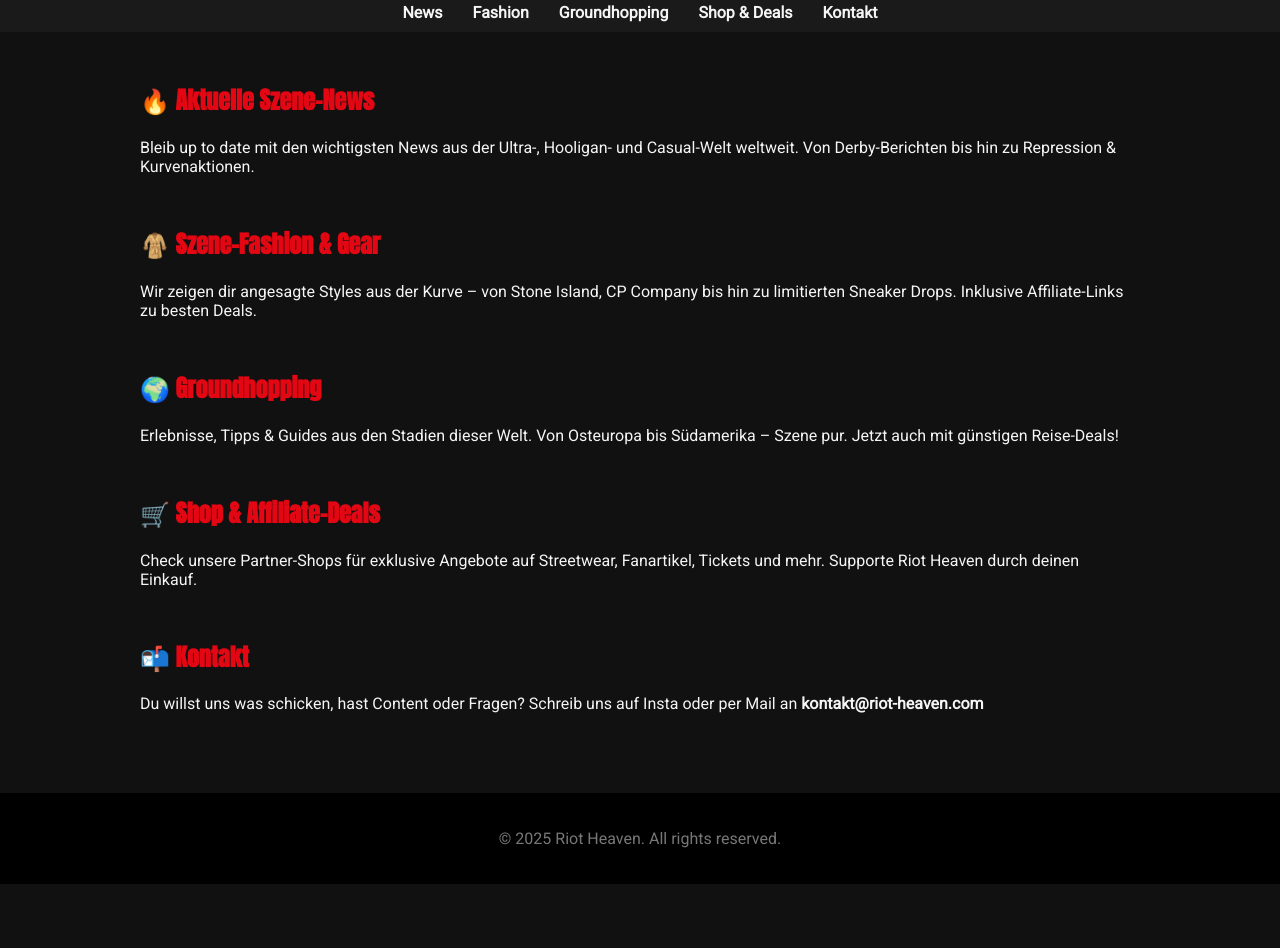
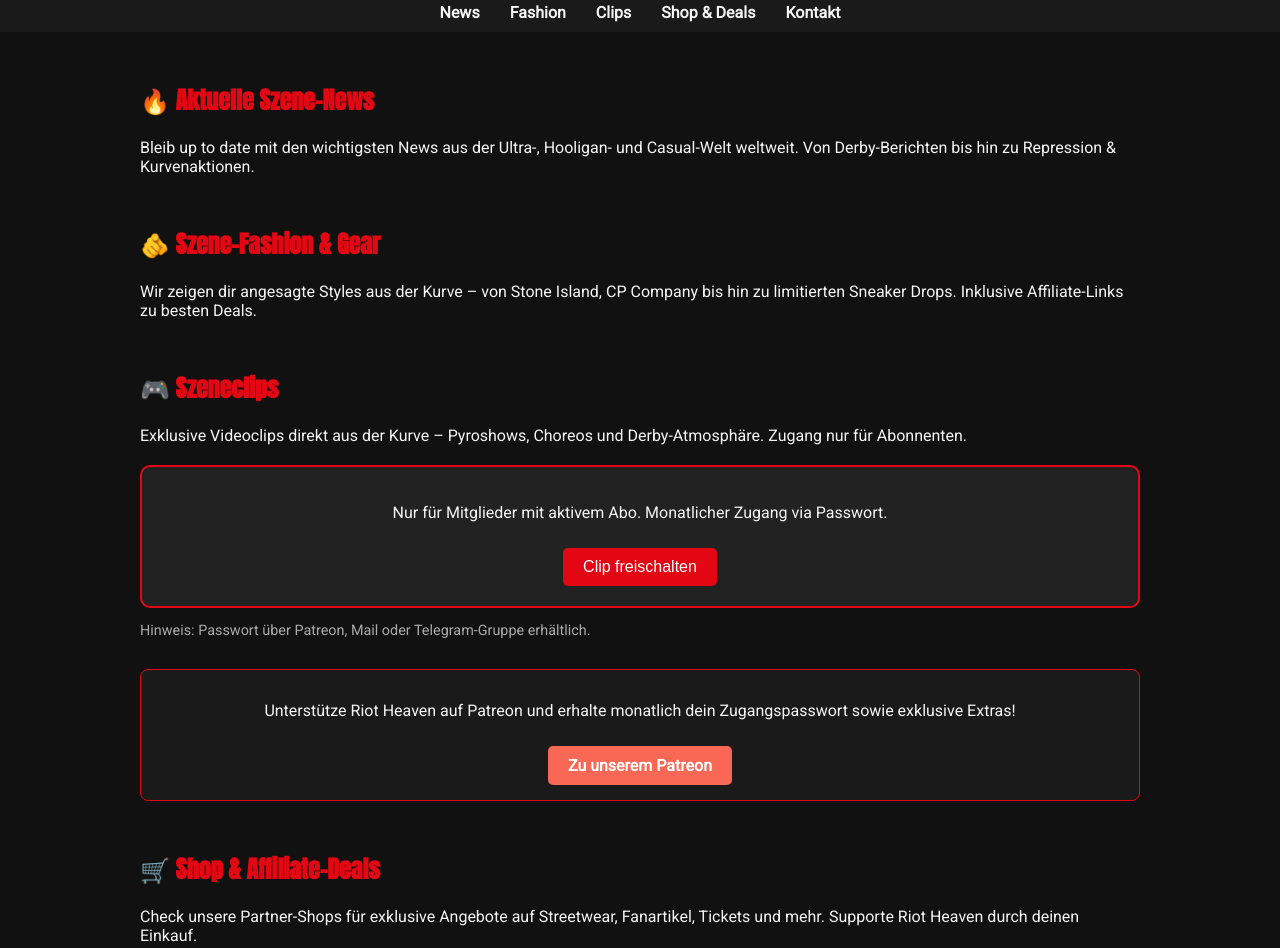
Before and after one commit to Riot-Heaven/Riot-Heaven, a plain HTML site: page index.html in a window 1280 px wide. Shown: the part 170-1118 px from the top of the page. Before the commit the page ends 1054 px from the top, so only its background shows below. Drawn offline with Linux system fonts and the light colour scheme.

Commit message:
Update index.html

```diff
--- a/index.html
+++ b/index.html
@@ -4,7 +4,7 @@
   <meta charset="UTF-8">
   <meta name="viewport" content="width=device-width, initial-scale=1.0">
   <title>Riot Heaven – Ultras, Hools & Casuals Worldwide</title>
-  <meta name="description" content="Riot Heaven – Deine Plattform für Ultras, Hooligans und Casual Culture weltweit. News, Fashion, Groundhopping, Szene und mehr.">
+  <meta name="description" content="Riot Heaven – Deine Plattform für Ultras, Hooligans und Casual Culture weltweit. News, Fashion, Szeneclips, Shop und mehr.">
   <link href="https://fonts.googleapis.com/css2?family=Anton&family=Roboto&display=swap" rel="stylesheet">
   <style>
     body {
@@ -51,6 +51,54 @@
       color: #e30613;
       font-family: 'Anton', sans-serif;
     }
+    iframe {
+      width: 100%;
+      height: 400px;
+      border: none;
+      margin-top: 15px;
+    }
+    .paywall {
+      background-color: #222;
+      padding: 20px;
+      border: 2px solid #e30613;
+      border-radius: 10px;
+      margin-top: 20px;
+      text-align: center;
+    }
+    .paywall button {
+      background-color: #e30613;
+      color: #fff;
+      border: none;
+      padding: 10px 20px;
+      font-size: 1rem;
+      cursor: pointer;
+      border-radius: 5px;
+      margin-top: 10px;
+    }
+    .paywall button:hover {
+      background-color: #ff1c1c;
+    }
+    .patreon-box {
+      background-color: #1a1a1a;
+      padding: 15px;
+      border: 1px solid #e30613;
+      border-radius: 8px;
+      margin-top: 30px;
+      text-align: center;
+    }
+    .patreon-box a {
+      display: inline-block;
+      background-color: #f96854;
+      color: #fff;
+      padding: 10px 20px;
+      text-decoration: none;
+      font-weight: bold;
+      border-radius: 5px;
+      margin-top: 10px;
+    }
+    .patreon-box a:hover {
+      background-color: #ff7a67;
+    }
     footer {
       background-color: #000;
       text-align: center;
@@ -58,6 +106,17 @@
       color: #777;
     }
   </style>
+  <script>
+    function unlockClips() {
+      const password = prompt("Gib dein Abo-Passwort ein:");
+      if(password === "riotpass") {
+        document.getElementById("vimeo-clip").style.display = "block";
+        document.getElementById("paywall").style.display = "none";
+      } else {
+        alert("Falsches Passwort. Zugang verweigert.");
+      }
+    }
+  </script>
 </head>
 <body>
   <header>
@@ -67,7 +126,7 @@
   <nav>
     <a href="#news">News</a>
     <a href="#fashion">Fashion</a>
-    <a href="#groundhopping">Groundhopping</a>
+    <a href="#clips">Clips</a>
     <a href="#affiliate">Shop & Deals</a>
     <a href="#kontakt">Kontakt</a>
   </nav>
@@ -77,12 +136,24 @@
       <p>Bleib up to date mit den wichtigsten News aus der Ultra-, Hooligan- und Casual-Welt weltweit. Von Derby-Berichten bis hin zu Repression & Kurvenaktionen.</p>
     </section>
     <section class="section" id="fashion">
-      <h2>🧥 Szene-Fashion & Gear</h2>
+      <h2>🫵 Szene-Fashion & Gear</h2>
       <p>Wir zeigen dir angesagte Styles aus der Kurve – von Stone Island, CP Company bis hin zu limitierten Sneaker Drops. Inklusive Affiliate-Links zu besten Deals.</p>
     </section>
-    <section class="section" id="groundhopping">
-      <h2>🌍 Groundhopping</h2>
-      <p>Erlebnisse, Tipps & Guides aus den Stadien dieser Welt. Von Osteuropa bis Südamerika – Szene pur. Jetzt auch mit günstigen Reise-Deals!</p>
+    <section class="section" id="clips">
+      <h2>🎮 Szeneclips</h2>
+      <p>Exklusive Videoclips direkt aus der Kurve – Pyroshows, Choreos und Derby-Atmosphäre. Zugang nur für Abonnenten.</p>
+      <div class="paywall" id="paywall">
+        <p>Nur für Mitglieder mit aktivem Abo. Monatlicher Zugang via Passwort.</p>
+        <button onclick="unlockClips()">Clip freischalten</button>
+      </div>
+      <div id="vimeo-clip" style="display:none;">
+        <iframe src="https://player.vimeo.com/video/000000000" allowfullscreen></iframe>
+      </div>
+      <p style="font-size: 0.9em; color: #aaa;">Hinweis: Passwort über Patreon, Mail oder Telegram-Gruppe erhältlich.</p>
+      <div class="patreon-box">
+        <p>Unterstütze Riot Heaven auf Patreon und erhalte monatlich dein Zugangspasswort sowie exklusive Extras!</p>
+        <a href="https://www.patreon.com/riotheaven" target="_blank">Zu unserem Patreon</a>
+      </div>
     </section>
     <section class="section" id="affiliate">
       <h2>🛒 Shop & Affiliate-Deals</h2>
@@ -94,7 +165,7 @@
     </section>
   </main>
   <footer>
-    <p>&copy; 2025 Riot Heaven. All rights reserved.</p>
+    <p>&copy; 2025 Riot Heaven. All rights reserved. | <a href="https://www.patreon.com/riotheaven" style="color:#e30613; text-decoration:none;">Werde Supporter</a></p>
   </footer>
 </body>
 </html>
```
